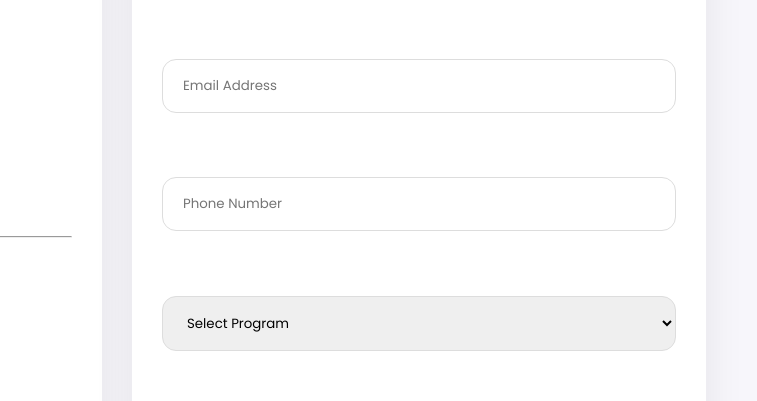
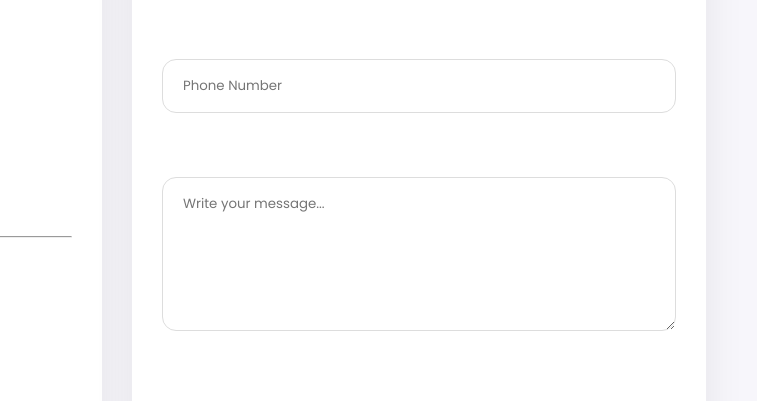
Before and after one commit to developerban/School-web, a plain HTML site: page contact.html in a window 1280 px wide. Shown: the part 706-1107 px from the top of the page, 523-1280 px from the left. Drawn offline with Linux system fonts and the light colour scheme.

Commit message:
Update contact.html

```diff
--- a/contact.html
+++ b/contact.html
@@ -232,46 +232,11 @@
 
                             <br><br>
 
-                            <input type="email" id="contactEmail" placeholder="Email Address">
-                            <span class="error-msg" id="emailError"></span>
-
-                            <br><br>
-
                             <input type="tel" id="contactPhone" placeholder="Phone Number">
                             <span class="error-msg" id="phoneError"></span>
 
                             <br><br>
 
-                            <select id="contactProgram">
-
-                                <option value="">
-
-                                    Select Program
-
-                                </option>
-
-                                <option value="Creative Thinking">
-
-                                    Creative Thinking
-
-                                </option>
-
-                                <option value="Career Planning">
-
-                                    Career Planning
-
-                                </option>
-
-                                <option value="Public Speaking">
-
-                                    Public Speaking
-
-                                </option>
-
-                            </select>
-                            <span class="error-msg" id="programError"></span>
-
-                            <br><br>
 
                             <textarea id="contactMessage" rows="6" placeholder="Write your message..."></textarea>
                             <span class="error-msg" id="messageError"></span>
```
